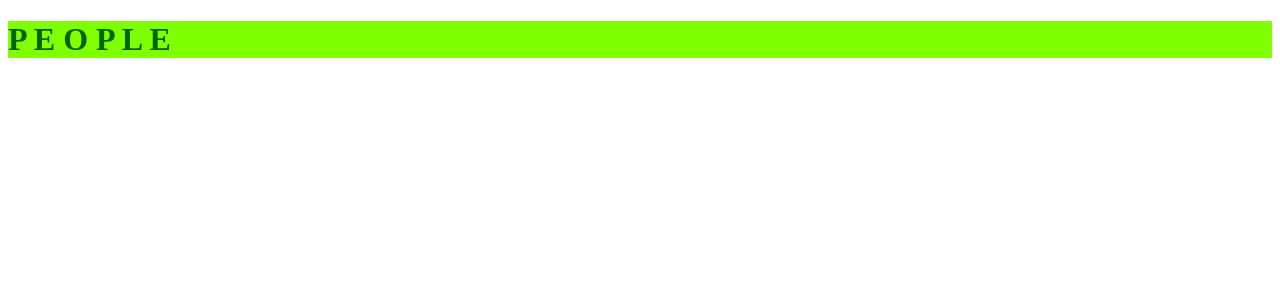
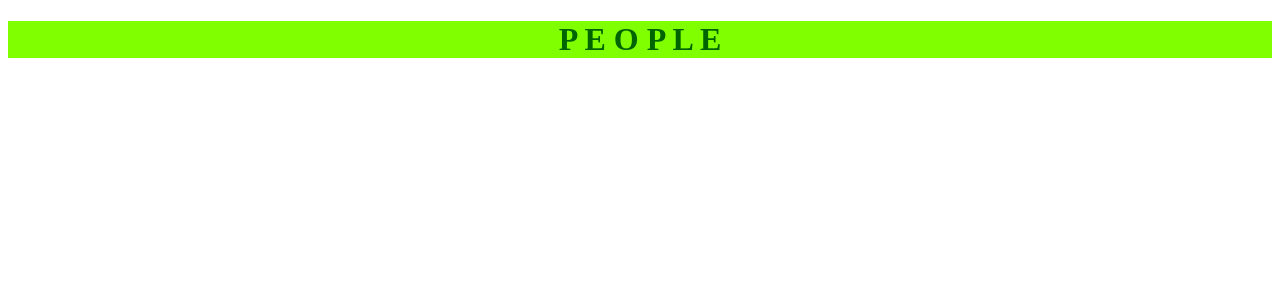
Before and after one commit to Javacream/org.javacream.training.angular, an Angular app in the folder training/: page / in a window 1280 px wide. Shown: the top 300 px of the page. Built offline with nearby package versions, Linux system fonts and the light colour scheme.

Commit message:
introduce people model

```diff
--- a/training/src/app/app.component.css
+++ b/training/src/app/app.component.css
@@ -1,4 +1,5 @@
 .header{
    color: darkgreen;
    background-color: chartreuse;
+   text-align: center;
 }
--- a/training/src/app/app.module.ts
+++ b/training/src/app/app.module.ts
@@ -1,7 +1,7 @@
 import { BrowserModule } from '@angular/platform-browser';
 import { NgModule } from '@angular/core';
 
-import { AppComponent } from './app.component';
+import { AppComponent} from './app.component';
 
 @NgModule({
   declarations: [
```
Also changed, not shown: training/src/app/model/people.ts (added, +13 -0 lines), 1 other file (tests, documents, lock files or other folders).
